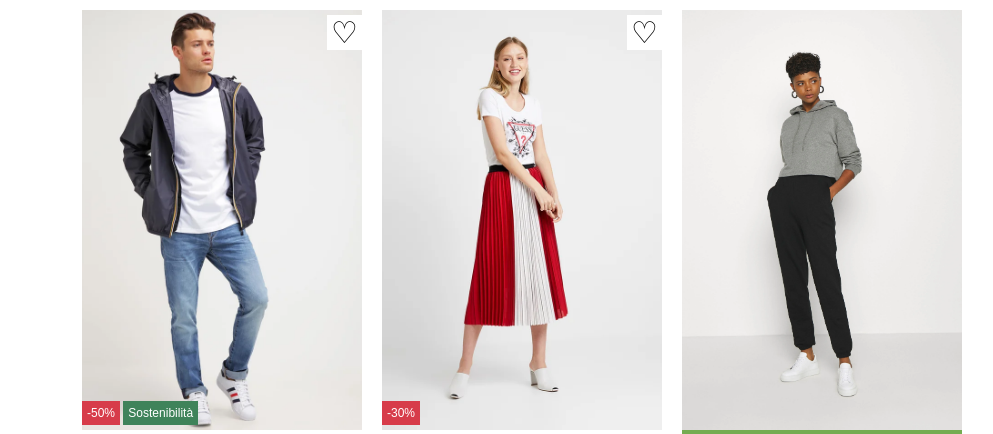
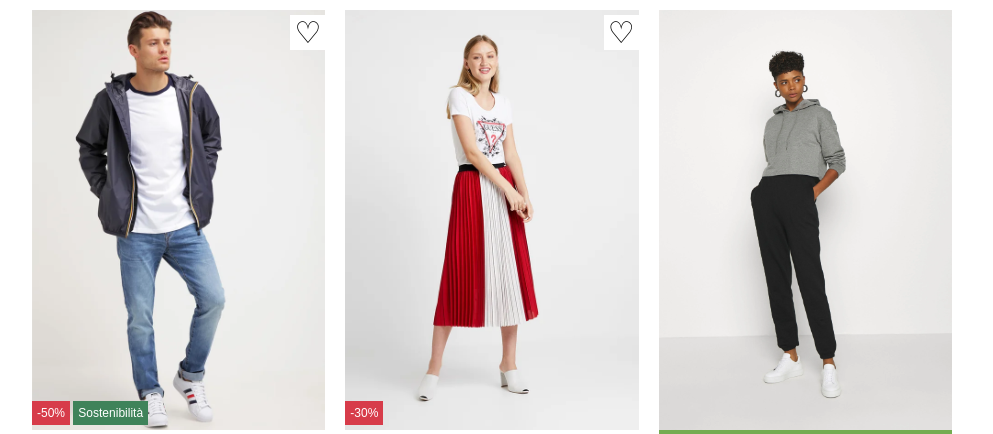
Before and after one commit to mattia-dev/htmlcss-shop, a plain HTML site: page index.html in a window 1280 px wide. Shown: the top 434 px of the page, without its empty margins (118-1111 px from the left). Drawn offline with Linux system fonts and the light colour scheme.

Commit message:
minor fix

```diff
--- a/css/style.css
+++ b/css/style.css
@@ -12,7 +12,7 @@ body {
 
 /* container width and margin */
 .container {
-    max-width: 900px;
+    max-width: 1000px;
     margin: auto;
 }
 
@@ -29,8 +29,8 @@ body {
 
 /* width and padding for every product */
 .product {
-    padding: 10px 10px;
-    width: 33.33%;
+    padding: 10px;
+    width: calc((100% / 3) - 20px);
 }
 
 /* product images properties */
```
